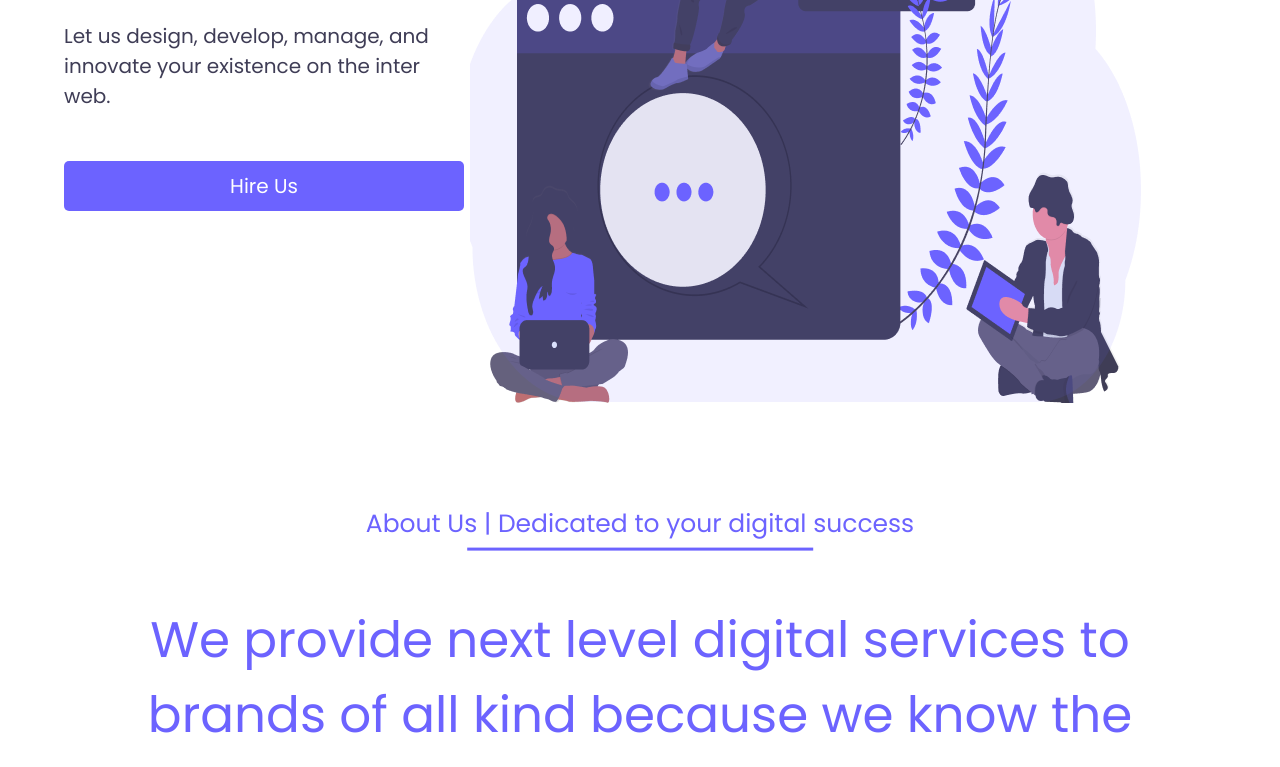
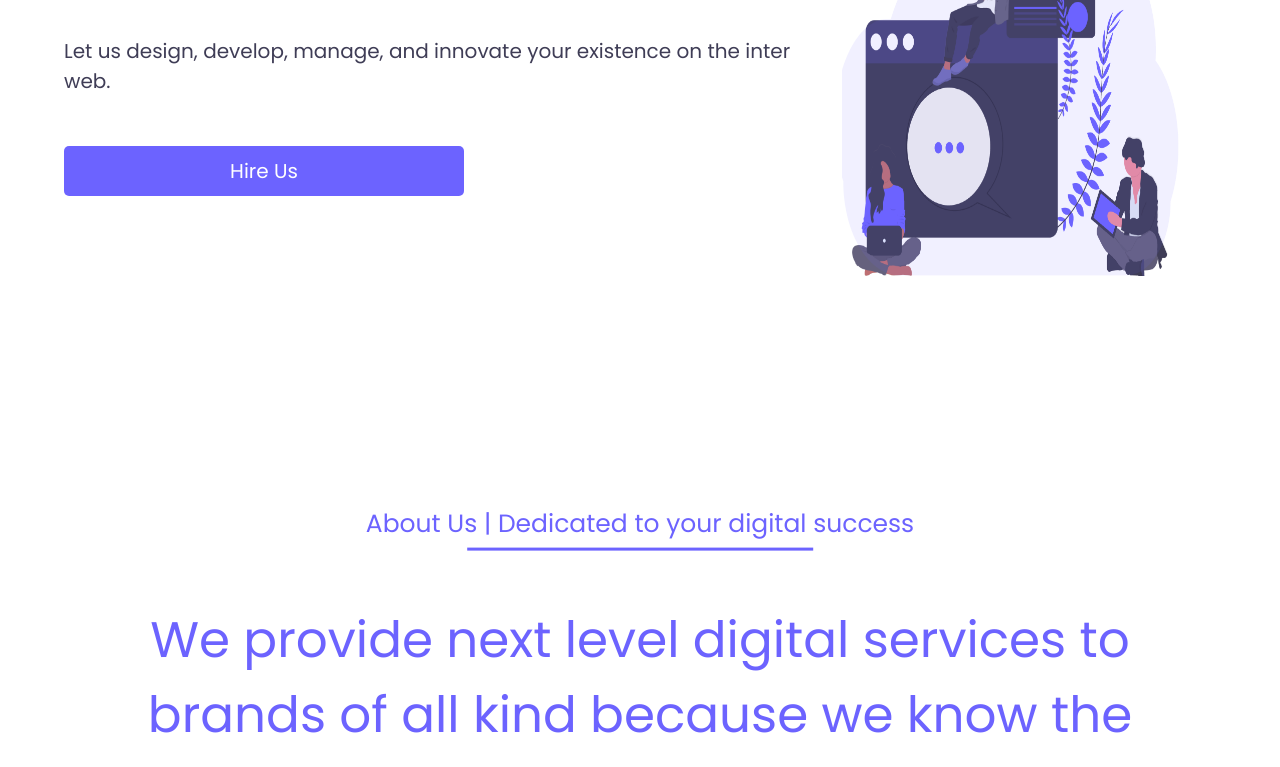
Before and after one commit to njabulo-mathew/getaliks-site, a plain HTML site: page index.html in a window 1280 px wide. Shown: the part 364-1131 px from the top of the page. Drawn offline with nearby package versions, Linux system fonts and the light colour scheme.

Commit message:
Update index.html

```diff
--- a/index.html
+++ b/index.html
@@ -52,9 +52,8 @@
             <div class="btn">
                 <a href="#contact">Hire Us</a>
             </div>
-
           </div>
-          <div data-aos="fade-in">
+          <div class="main-img">
             <img src="./files/home/at work.png" alt="" />
           </div>
         </main>
@@ -186,6 +185,8 @@
         <div class="ham"></div>
     </section>
 
+
+
     <div class="intro">
       <div class="intro-text">
         <h3 class="hide"><span class="text">Creating innovation</span></h3>
@@ -195,6 +196,8 @@
     </div>
       <div class="slider"></div>
 
+
+
     <script src="https://unpkg.com/aos@2.3.1/dist/aos.js"></script>
     <script>
       AOS.init();
```
Lines whose indentation alone changed are shown as unchanged.
